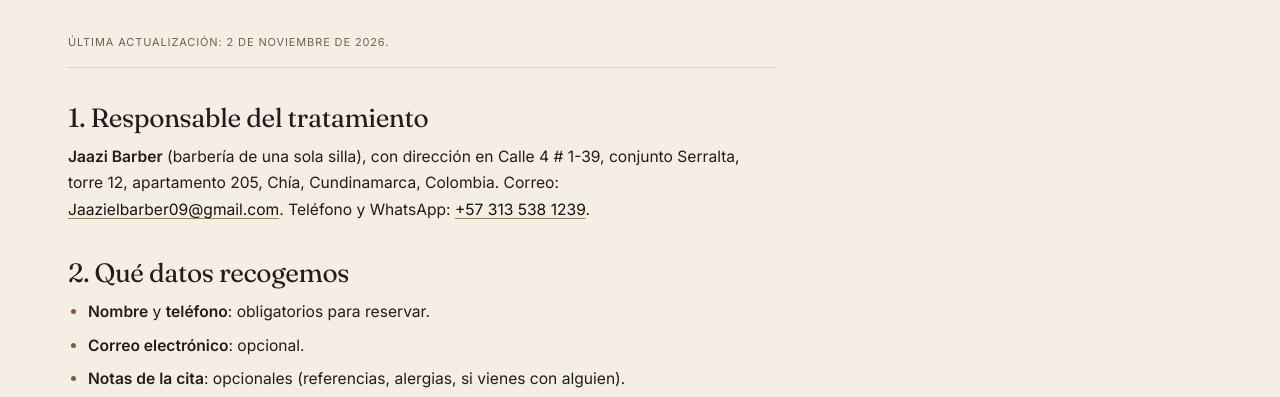
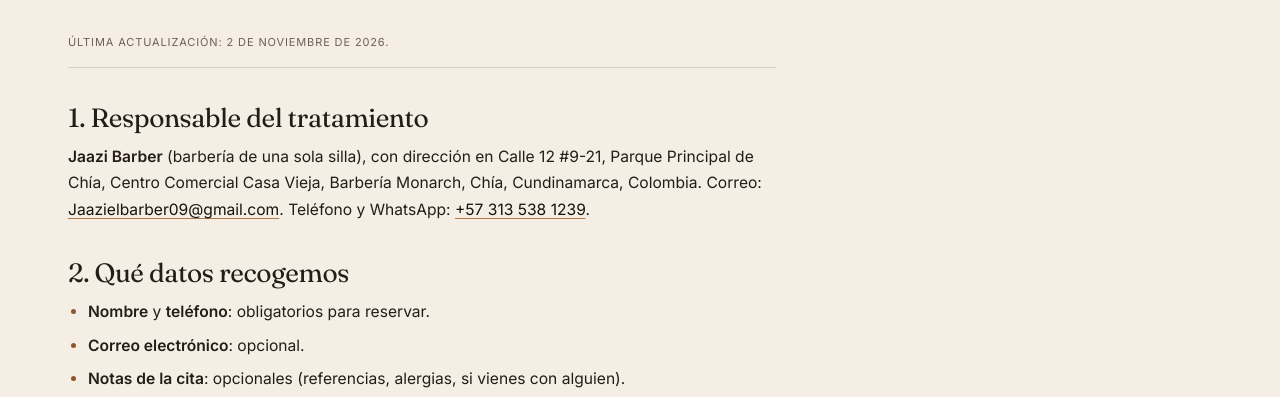
Before and after one commit to georgemm28d/jaazi-barber, a plain HTML site: page privacidad.html in a window 1280 px wide. Shown: the part 372-769 px from the top of the page. Drawn offline with Linux system fonts and the light colour scheme.

Commit message:
Actualizar dirección en privacidad.html

```diff
--- a/privacidad.html
+++ b/privacidad.html
@@ -105,7 +105,7 @@
         <p class="legal__meta">Última actualización: 2 de noviembre de 2026.</p>
 
         <h2>1. Responsable del tratamiento</h2>
-        <p><strong>Jaazi Barber</strong> (barbería de una sola silla), con dirección en Calle 4 # 1-39, conjunto Serralta, torre 12, apartamento 205, Chía, Cundinamarca, Colombia. Correo: <a href="mailto:Jaazielbarber09@gmail.com">Jaazielbarber09@gmail.com</a>. Teléfono y WhatsApp: <a href="tel:+573135381239">+57 313 538 1239</a>.</p>
+        <p><strong>Jaazi Barber</strong> (barbería de una sola silla), con dirección en Calle 12 #9-21, Parque Principal de Chía, Centro Comercial Casa Vieja, Barbería Monarch, Chía, Cundinamarca, Colombia. Correo: <a href="mailto:Jaazielbarber09@gmail.com">Jaazielbarber09@gmail.com</a>. Teléfono y WhatsApp: <a href="tel:+573135381239">+57 313 538 1239</a>.</p>
 
         <h2>2. Qué datos recogemos</h2>
         <ul>
@@ -197,7 +197,7 @@
         <div>
           <h3>Visita</h3>
           <ul class="footer__list">
-            <li>Calle 4 # 1-39<br>Conjunto Serralta, torre 12<br>Apartamento 205<br>Chía, Cundinamarca</li>
+            <li>Calle 12 #9-21<br>Parque Principal de Chía<br>Centro Comercial Casa Vieja, Barbería Monarch<br>Chía, Cundinamarca</li>
             <li>Lunes a sábado<br>9:00 am – 7:00 pm</li>
             <li>Domingo<br>12:00 pm – 5:00 pm</li>
           </ul>
```
